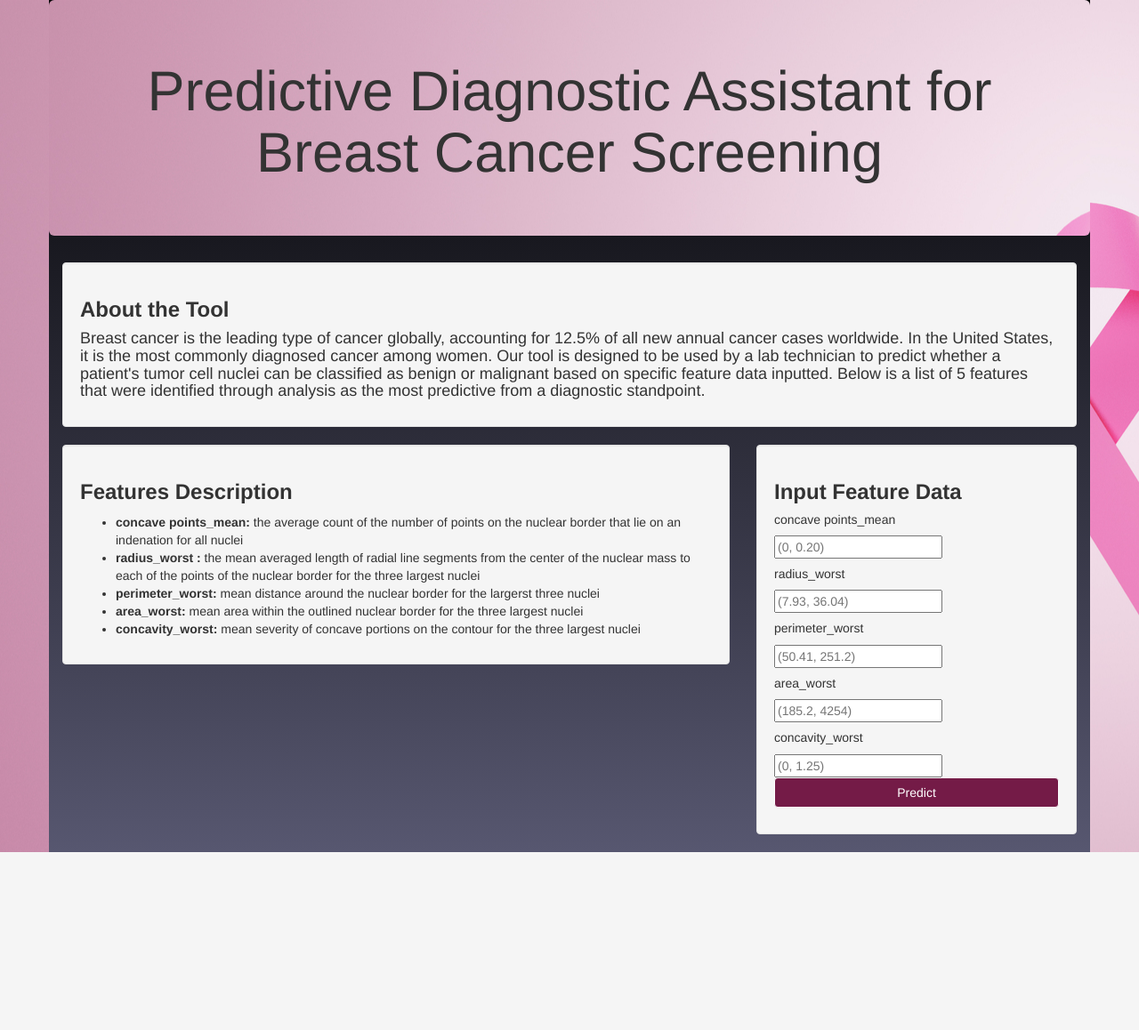
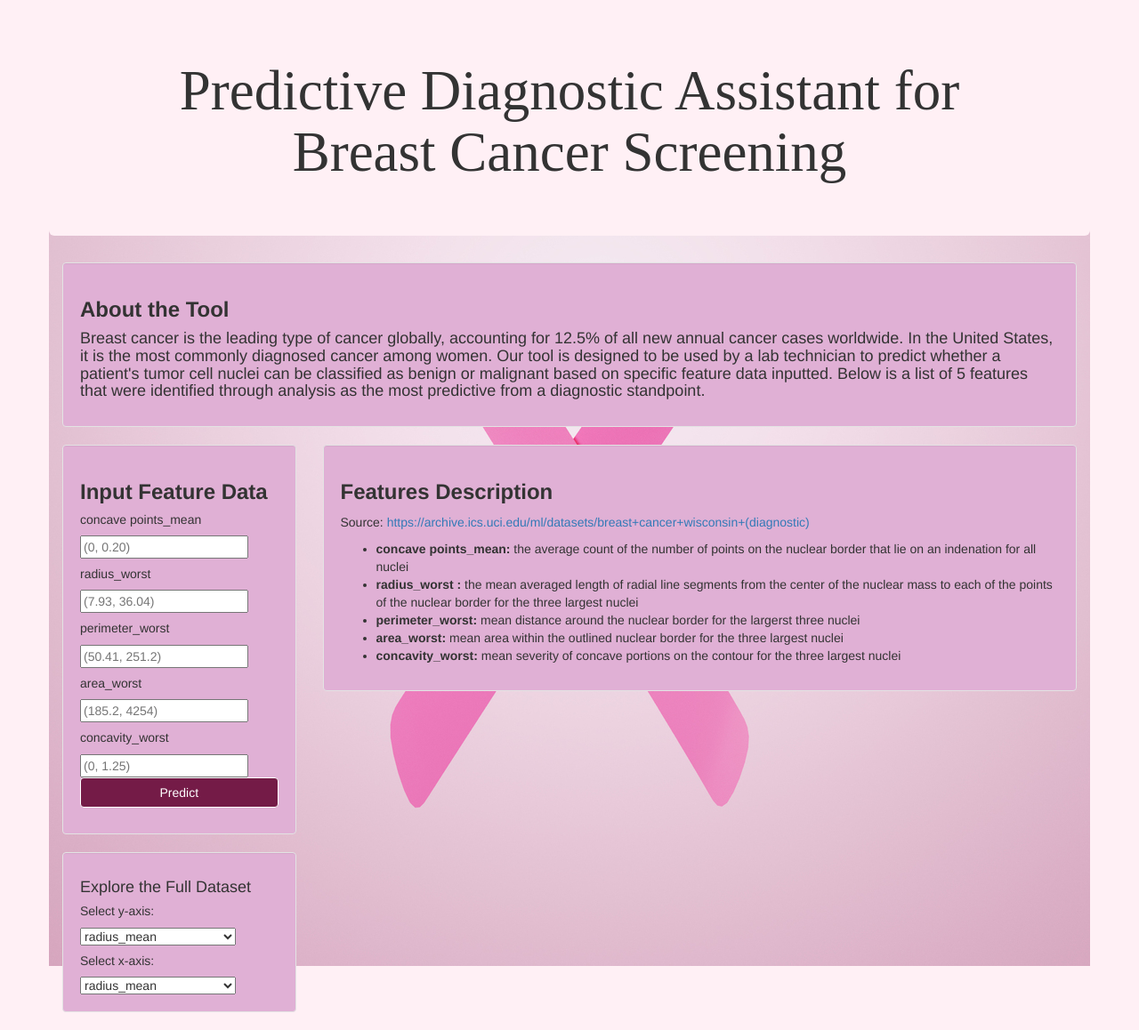
Before and after one commit to lhmag89/project-4, a Flask app: page / in a window 1280 px wide. Shown: the whole page at 89% size. Before the commit the page ends 958 px from the top, so only its background shows below. Run offline with Flask 3, Linux system fonts and the light colour scheme; data that the repository does not hold is empty; parts of the project's set-up code (start-up, migrations or seed data) failed here and were passed over; some libraries are stand-ins or nearby versions.

Commit message:
update html and css

```diff
--- a/static/css/style.css
+++ b/static/css/style.css
@@ -1,46 +1,27 @@
 html,
 body {background-color: lavenderblush;
+}
+.container {
   background-image: url("breast-cancer-awareness-ribbon.jpg");
-},
-#map {
-  height: 600px;
-  width: 100%;
-  padding: 0;
-  margin: 0;
+  background-repeat: no-repeat;
+  background-attachment: fixed;
+  background-position: center;
 }
-#spacer {
-  height: 20px;
-  width: 100%;
-  padding: 0;
-  margin: 0;
+.well {
+  background-color: #E0B0D5;
 }
-
-.container {
-background-image: linear-gradient(rgb(0, 0, 0), rgb(87, 87, 112));
-}
-.legend {
-  line-height: 18px;
-  color: #555;
-  background-color: white;
-}
-.legend i {
-  width: 18px;
-  height: 18px;
-  float: left;
-  margin-right: 8px;
-  opacity: 0.75;
-}
-
 #pink{
-  font-family: 'Sans Serif'
-  font-color: #A0435F;
+  font-family: 'Sans Serif';
+  background-color: lavenderblush;
   }
 
-  #image{
-    background-image: url("breast-cancer-awareness-ribbon.jpg");
-    font-family: 'Playfair Display'
-  font-color: white;
+#image{
+  background-image: url("breast-cancer-awareness-ribbon.jpg");
+  font-family: 'Playfair Display';
+  color: white;
 	font-size: 40px;
-	#-webkit-text-stroke-width: 2px;
-   # -webkit-text-stroke-color: black;
-  }
+  -webkit-text-stroke: 1px black;
+  background-repeat: no-repeat;
+  background-attachment: fixed;
+  background-position: center;
+}
--- a/templates/index.html
+++ b/templates/index.html
@@ -10,18 +10,11 @@
 
     <div class="container">
         <div class="row">
-          <div class="col-md-12 jumbotron text-center" id="image">
-            <img class="img-responsive" id="image">
+          <div class="col-md-12 jumbotron text-center" id="pink">
             <h1>Predictive Diagnostic Assistant for Breast Cancer Screening</h1>
           </div>
         </div>
         <div class="row">
-            <!-- <div class="col-md-3">
-              <div class="well">
-                  <h4>Select y-axis:</h4>
-                  <select id="selDatasety" onchange="optionChanged(this.value)"></select>
-              </div>
-            </div> -->
           <div class="col-md-12">
             <div class="well">
                 <h3><b>About the Tool</b></h3>
@@ -33,19 +26,7 @@
                 </h4>
                 </div>
           </div>
-          <div class="col-md-8">
-            <div class="well">
-                <h3><b>Features Description</b></h3>
-                <ul>
-                  <li><strong>concave points_mean: </strong>the average count of the number of points on the nuclear border that lie on an indenation for all nuclei</li>
-                  <li><strong>radius_worst : </strong>the mean averaged length of radial line segments from the center of the nuclear mass to each of the points of the nuclear border for the three largest nuclei</li>
-                  <li><strong>perimeter_worst: </strong>mean distance around the nuclear border for the largerst three nuclei</li>
-                  <li><strong>area_worst: </strong> mean area within the outlined nuclear border for the three largest nuclei</li>
-                  <li><strong>concavity_worst: </strong>mean severity of concave portions on the contour for the three largest nuclei</li>
-                </ul>
-                </div>
-          </div>
-          <div class="col-md-4">
+          <div class="col-md-3">
             <div class="well">
               <h3><b>Input Feature Data</b></h3>
               <form action="{{ url_for('predict')}}"method="post">
@@ -64,26 +45,37 @@
               <h4>{{prediction_text}}</h4>
             </div>
           </div>
+          <div class="col-md-9">
+            <div class="well">
+                <h3><b>Features Description</b></h3>
+                <p>Source: <a href="https://archive.ics.uci.edu/ml/datasets/breast+cancer+wisconsin+(diagnostic)">https://archive.ics.uci.edu/ml/datasets/breast+cancer+wisconsin+(diagnostic)</a></p>
+                <ul>
+                  <li><strong>concave points_mean: </strong>the average count of the number of points on the nuclear border that lie on an indenation for all nuclei</li>
+                  <li><strong>radius_worst : </strong>the mean averaged length of radial line segments from the center of the nuclear mass to each of the points of the nuclear border for the three largest nuclei</li>
+                  <li><strong>perimeter_worst: </strong>mean distance around the nuclear border for the largerst three nuclei</li>
+                  <li><strong>area_worst: </strong> mean area within the outlined nuclear border for the three largest nuclei</li>
+                  <li><strong>concavity_worst: </strong>mean severity of concave portions on the contour for the three largest nuclei</li>
+                </ul>
+                </div>
+          </div>
         </div>
-       <!-- <div class="row">ß
+        <div class="row">
+          <div class="col-md-3">
+            <div class="well">
+              <h4>Explore the Full Dataset</h4>
+              <h5>Select y-axis:</h5>
+              <select id="selDatasety" onchange="optionChanged(this.value)"></select>
+              <h5>Select x-axis:</h5>
+              <select id="selDatasetx" onchange="optionChanged(this.value)"></select>
+            </div>
+          </div>
           <div class="col-md-6">
             <div id="scatter"></div>
           </div>
-          <div class="col-md-6">
-            <div id="chartContainer" style="height: 450px; width: 100%"></div>
-          </div>
-        </div> -->
-        <!-- <div class="row">
-            <div class="col-md-12">
-              <h4>{{prediction_text}}</h4>
-            </div>
-        </div> -->
-        <!-- <div class="row">
-          <div class="col-md-12">
-            <div id="map"></div>
-          </div>
-        </div> -->
+        </div>
       </div>
-  <!-- <script src="static/js/logic.js"></script> -->
+      <script src="https://cdn.plot.ly/plotly-latest.min.js"></script>
+      <script src="https://d3js.org/d3.v7.min.js"></script>
+      <script src="static/js/logic.js"></script>
 </body>
 </html>
```
Also changed, not shown: 1 other file.
